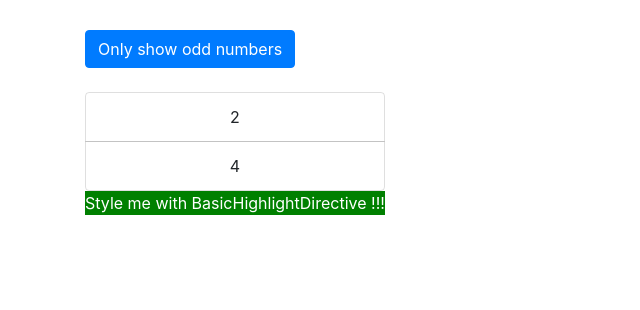
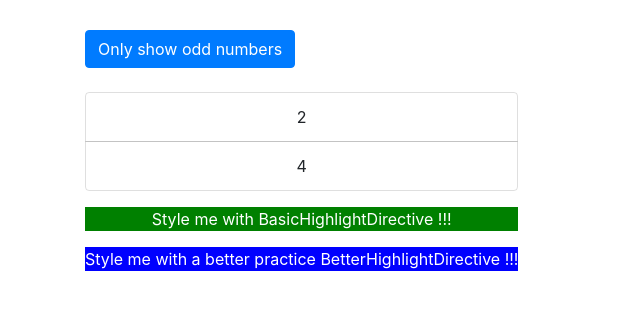
Before and after one commit to du-almeidalima/angular-course, an Angular app: page / in a window 1280 px wide. Shown: the top 310 px of the page, without its empty margins (0-640 px from the left). Built offline with nearby package versions, Linux system fonts and the light colour scheme.

Commit message:
Section 7: Using the Renderer to build a Better Attribute Directive

```diff
--- a/src/app/app.component.html
+++ b/src/app/app.component.html
@@ -32,7 +32,8 @@
         </div>
 
       </ul>
-      <p class="text-center" appBasicHighlight>Style me with BasicHighlightDirective !!! </p>
+      <p class="text-center mt-3" appBasicHighlight>Style me with BasicHighlightDirective !!! </p>
+      <p class="text-center" appBetterHighlight>Style me with a better practice BetterHighlightDirective !!! </p>
     </div>
   </div>
 </div>
--- a/src/app/app.module.ts
+++ b/src/app/app.module.ts
@@ -2,12 +2,14 @@ import { BrowserModule } from '@angular/platform-browser';
 import { NgModule } from '@angular/core';
 
 import { AppComponent } from './app.component';
-import { BasicHighlightDirective} from '../app/basic-highligh/basic-highlight.directive'
+import { BasicHighlightDirective} from './basic-highligh/basic-highlight.directive';
+import { BetterHighlightDirective } from './better-highlight/better-highlight.directive';
 
 @NgModule({
   declarations: [
     AppComponent,
-    BasicHighlightDirective
+    BasicHighlightDirective,
+    BetterHighlightDirective
   ],
   imports: [
     BrowserModule
--- /dev/null
+++ b/src/app/better-highlight/better-highlight.directive.ts
@@ -0,0 +1,26 @@
+import {Directive, ElementRef, OnInit, Renderer2} from '@angular/core';
+
+@Directive({
+  selector: '[appBetterHighlight]'
+})
+export class BetterHighlightDirective implements OnInit{
+
+  constructor(private elRef: ElementRef, private renderer: Renderer2) { }
+
+  ngOnInit(): void {
+    this.renderer.setStyle(this.elRef.nativeElement, 'background-color', 'blue');
+    this.renderer.setStyle(this.elRef.nativeElement, 'color', 'white');
+  }
+}
+
+/**
+ * Event though our directive works, it's not a good practice to access our element directly, because Angular is also able to render our
+ * templates without a DOM, thus this won't work, like when using service workers.
+ * So we can make use of a tool for this, the Renderer
+ *
+ * So instead of accessing the element directly, we use the renderer to make changes on the element
+ * for the "setStyle" method the syntax is
+ * (elementReference, style, the value,flags(optional)) -> flags are css flags like !important
+ *
+ * Note: we can generate a new directive with the command "ng generate directive"
+ */
```
Also changed, not shown: src/app/basic-highligh/basic-highlight.directive.ts (+5 -14 lines).
